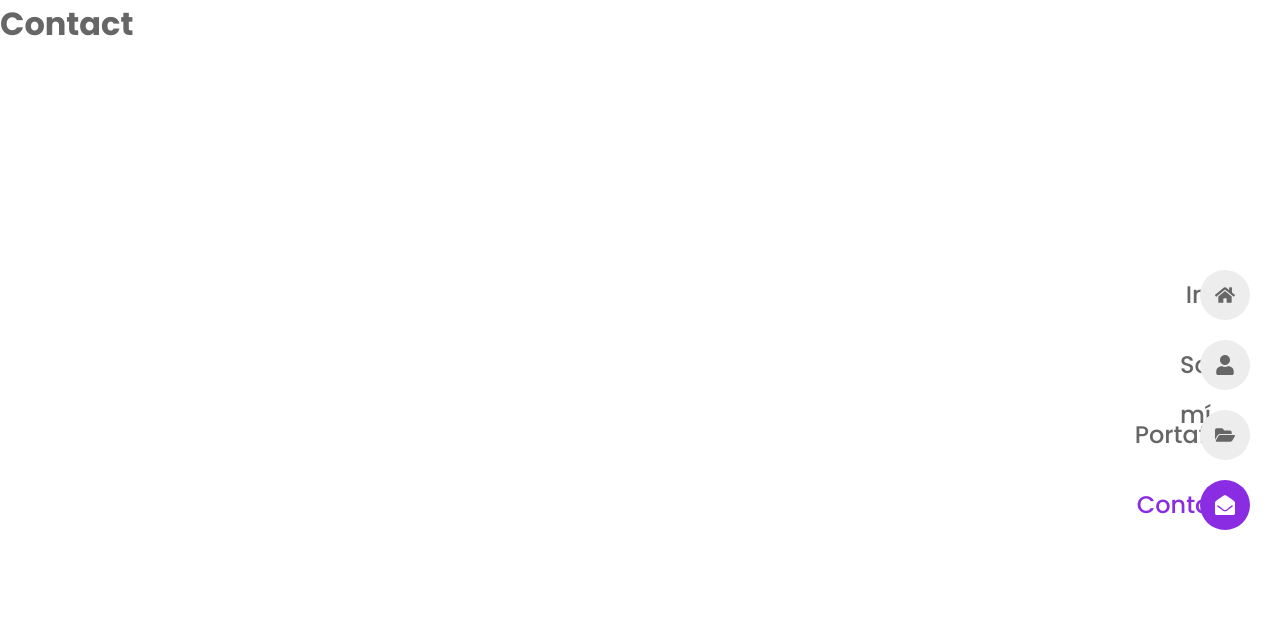
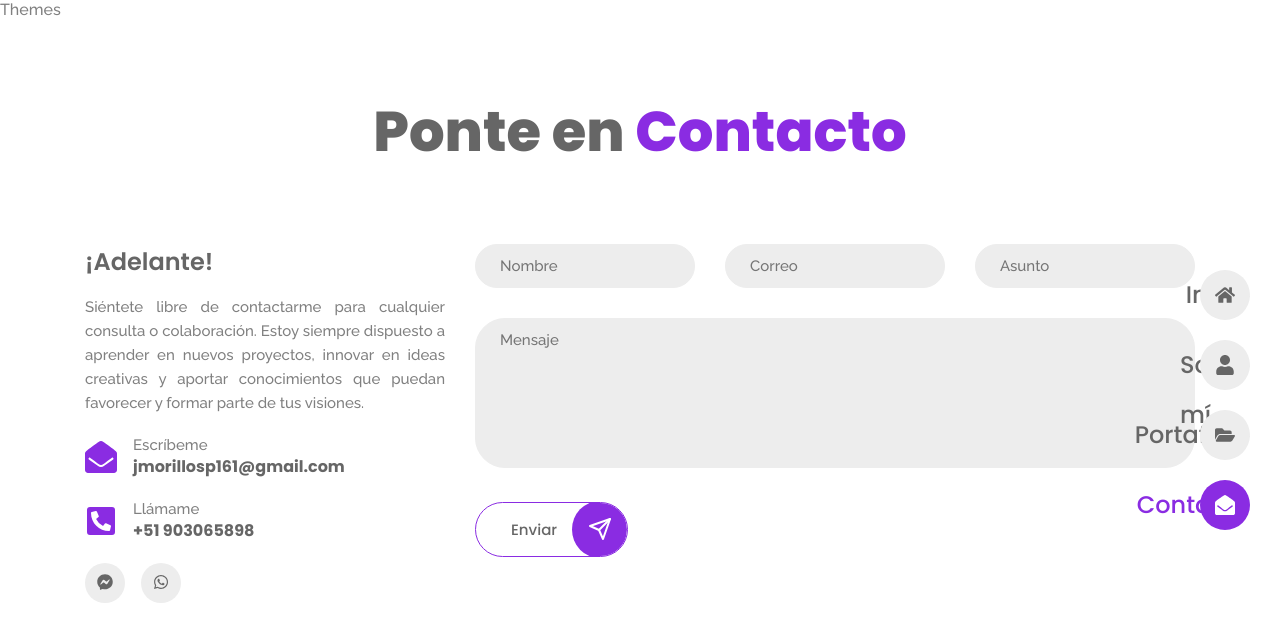
Before and after one commit to Joshe1601/MiPortafolio, a React (Vite) app: page /contact in a window 1280 px wide. Shown: the top 642 px of the page. Built offline with nearby package versions, Linux system fonts and the light colour scheme.

Commit message:
Pagina de contacto hecha

```diff
--- a/src/App.jsx
+++ b/src/App.jsx
@@ -3,6 +3,7 @@ import {BrowserRouter, Routes, Route, Router} from "react-router-dom";
 import './App.css'
 
 import Navbar from "./components/Navbar.jsx";
+import Themes from "./components/Themes.jsx";
 import Home from "./pages/home/Home.jsx";
 import About from "./pages/about/About.jsx";
 import Portafolio from "./pages/portafolio/Portafolio.jsx";
@@ -12,6 +13,7 @@ function App() {
 
   return <BrowserRouter>
     <Navbar/>
+    <Themes/>
     <Routes>
       <Route index element={<Home/>}/>
         <Route path="about" element={<About/>}/>
--- /dev/null
+++ b/src/components/Themes.jsx
@@ -0,0 +1,9 @@
+import React from "react";
+
+const Themes = () => {
+    return(
+        <div>Themes</div>
+    )
+}
+
+export default Themes;
--- a/src/pages/contact/Contact.jsx
+++ b/src/pages/contact/Contact.jsx
@@ -1,10 +1,92 @@
 import React from "react";
+import {
+    FaEnvelopeOpen,
+    FaPhoneSquareAlt,
+    FaFacebookMessenger,
+    FaWhatsapp,
+} from "react-icons/fa";
+
+import {FiSend} from "react-icons/fi";
+
+import "./contact.css";
 
 const Contact = () => {
     return (
-        <div>
-        <h1>Contact</h1>
-        </div>
+        <section className="contact section">
+            <h2 className="section__title">
+                Ponte en <span>Contacto</span>
+            </h2>
+
+            <div className="contact__container container grid">
+                <div className="contact__data">
+                    <h3 className="contact__title">¡Adelante!</h3>
+
+                    <p className="contact__description">
+                        Siéntete libre de contactarme para cualquier consulta o colaboración. Estoy siempre dispuesto a
+                        aprender en nuevos proyectos, innovar en ideas creativas y aportar conocimientos que puedan favorecer
+                        y formar parte de tus visiones.
+                    </p>
+
+                    <div className="contact__info">
+                        <div className="info__item">
+                            <FaEnvelopeOpen className="info__icon"/>
+
+                            <div>
+                                <span className="info__title">Escríbeme</span>
+                                <h4 className="info__desc">jmorillosp161@gmail.com</h4>
+                            </div>
+
+                        </div>
+                        <div className="info__item">
+                            <FaPhoneSquareAlt className="info__icon"/>
+
+                            <div>
+                                <span className="info__title">Llámame</span>
+                                <h4 className="info__desc">+51 903065898</h4>
+                            </div>
+
+                        </div>
+                    </div>
+
+                    <div className="contact__socials">
+                        <a href="https://www.facebook.com/jmorillospinedo/" className="contact__social-link">
+                            <FaFacebookMessenger />
+                        </a>
+                        <a href="https://wa.me/51903065898" className="contact__social-link">
+                            <FaWhatsapp />
+                        </a>
+                    </div>
+                </div>
+
+                <form action="" className="contact__form">
+
+                    <div className="form__input-group">
+                        <div className="form__input-div">
+                            <input type="text" placeholder="Nombre" className="form__control"/>
+                        </div>
+                        <div className="form__input-div">
+                            <input type="email" placeholder="Correo" className="form__control"/>
+                        </div>
+                        <div className="form__input-div">
+                            <input type="text" placeholder="Asunto" className="form__control"/>
+                        </div>
+
+                    </div>
+
+                    <div className="form__input-div">
+                        <textarea name="" id="" placeholder="Mensaje" className="form__control textarea"></textarea>
+                    </div>
+
+                    <button className="button">
+                        Enviar
+                        <span className="button__icon contact__button-icon">
+                            <FiSend />
+                        </span>
+                    </button>
+
+                </form>
+            </div>
+        </section>
     );
 }
 
--- a/src/pages/contact/contact.css
+++ b/src/pages/contact/contact.css
@@ -0,0 +1,97 @@
+.contact__container {
+    grid-template-columns: 4fr 8fr;
+}
+
+.contact__title {
+    font-size: var(--h3-font-size);
+    font-weight: var(--weight-600);
+    margin-bottom: 1rem;
+}
+
+.contact__description {
+    font-size: var(--small-font-size);
+    line-height: 1.6;
+    text-align: justify;
+}
+
+.contact__description,
+.contact__info .info__item {
+    margin-bottom: 20px;
+}
+
+.contact__info .info__item {
+    display: flex;
+    align-items: center;
+    column-gap: 16px;
+}
+
+.contact__info .info__icon {
+    font-size: var(--h2-font-size);
+    color: var(--first-color);
+}
+
+.contact__info .info__title {
+    font-size: var(--small-font-size);
+}
+
+.contact_info .info__desc {
+    font-family: var(--body-font);
+    font-size: var(--small-font-size);
+    font-weight: var(--weight-500);
+}
+
+.contact__socials {
+    display: flex;
+    column-gap: 16px;
+}
+
+.contact__social-link {
+    background-color: var(--container-color);
+    color: var(--title-color);
+    width: 40px;
+    height: 40px;
+    border-radius: 50%;
+    text-align: center;
+    line-height: 44px;
+    transition: all .4s ease;
+}
+
+.contact__social-link:hover {
+    background-color: var(--first-color);
+    color: var(--text-white);
+}
+
+.form__input-group {
+    display: grid;
+    grid-template-columns: repeat(3, 1fr);
+    column-gap: 30px;
+}
+
+.form__input-div {
+    margin-bottom: 30px;
+}
+
+.form__control {
+    border: 1px solid var(--container-color);
+    background-color: var(--container-color);
+    color: var(--title-color);
+    width: 100%;
+    padding: 12px 24px;
+    border-radius: 30px;
+    font-size: var(--small-font-size);
+    transition: all .4s ease;
+}
+
+.form__control:focus {
+    border-color: var(--first-color);
+}
+
+.textarea {
+    height: 150px;
+    resize: none;
+}
+
+.contact__button-icon{
+    font-size: var(--h3-font-size);
+    line-height: 64px;
+}
```
Also changed, not shown: src/components/ThemeItem.jsx (added, +9 -0 lines).
